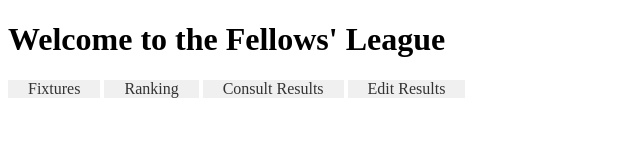
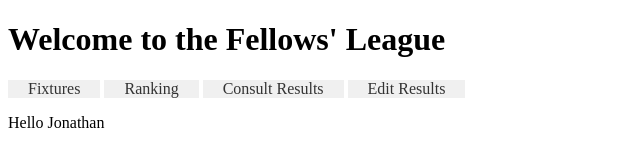
Before and after one commit to tquintard/fellowsleague, a plain HTML site: page index.html in a window 1280 px wide. Shown: the whole page, without its empty margins (0-640 px from the left). Drawn offline with Linux system fonts and the light colour scheme.

Commit message:
Update index.html

```diff
--- a/index.html
+++ b/index.html
@@ -69,6 +69,7 @@
     </main>
     <footer>
         <!-- Footer content -->
+        <p>Hello Jonathan</p>
     </footer>
 
     <script src="script.js"></script>
```
